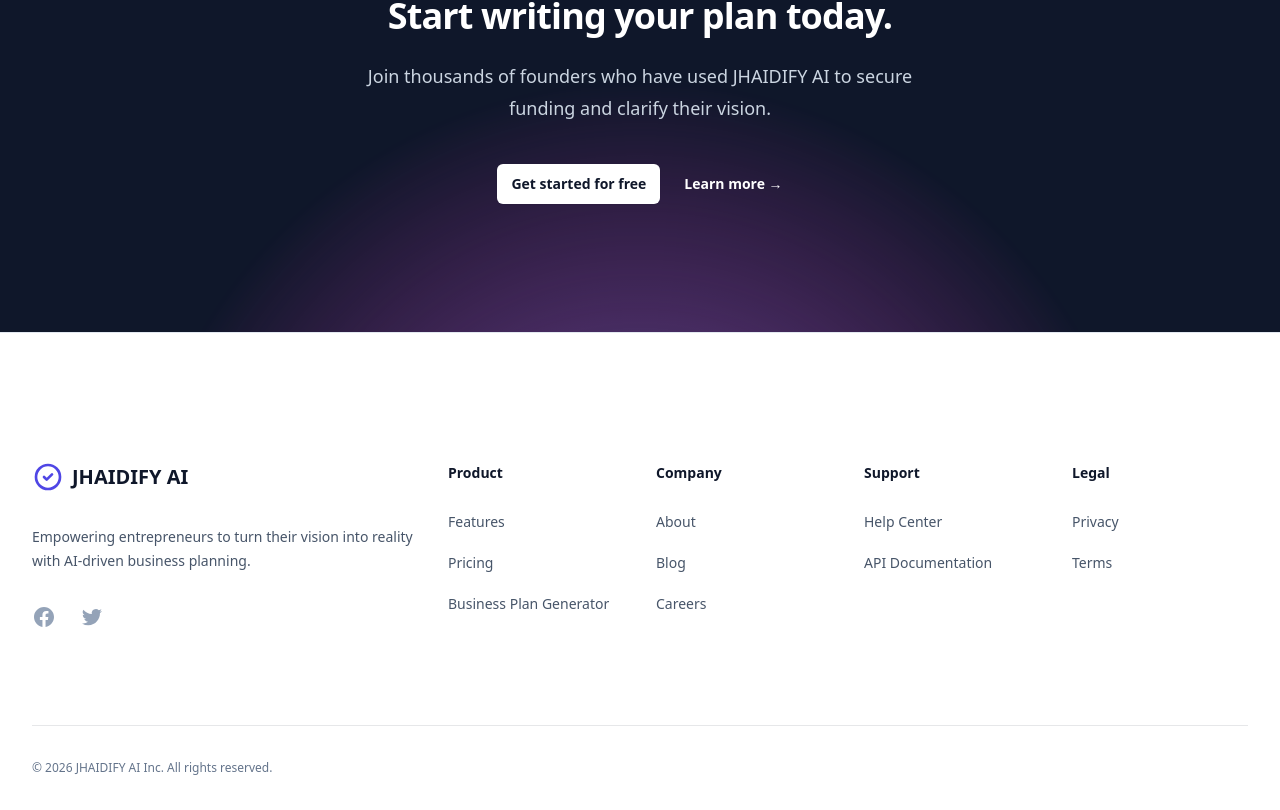
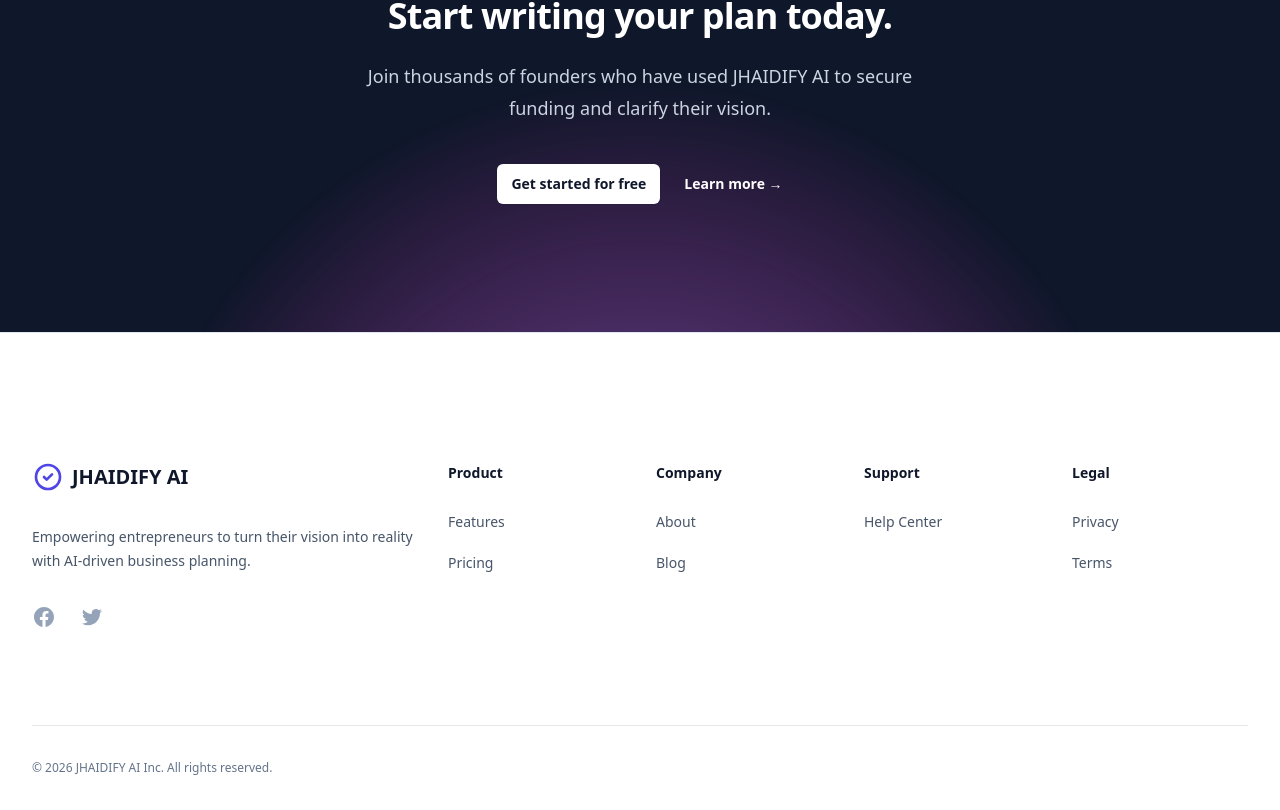
Before and after one commit to El-Dev-g/PRIGIDFY-AI, a React (Vite) app: page / in a window 1280 px wide. Shown: the part 3013-3823 px from the top of the page. Built offline with nearby package versions, Linux system fonts and the light colour scheme.

Commit message:
feat(footer): Remove redundant "Business Plan Generator" link
The "Business Plan Generator" link in the footer was a duplicate and has been removed to clean up the navigation.

```diff
--- a/components/Footer.tsx
+++ b/components/Footer.tsx
@@ -41,7 +41,6 @@ export const Footer: React.FC<FooterProps> = ({ onNavigate }) => {
                 <ul role="list" className="mt-6 space-y-4">
                   <li><button onClick={() => onNavigate('landing')} className="text-sm leading-6 text-slate-600 dark:text-slate-400 hover:text-slate-900 dark:hover:text-white">Features</button></li>
                   <li><button onClick={() => onNavigate('pricing')} className="text-sm leading-6 text-slate-600 dark:text-slate-400 hover:text-slate-900 dark:hover:text-white">Pricing</button></li>
-                  <li><button onClick={() => onNavigate('pricing')} className="text-sm leading-6 text-slate-600 dark:text-slate-400 hover:text-slate-900 dark:hover:text-white">Business Plan Generator</button></li>
                 </ul>
               </div>
               <div className="mt-10 md:mt-0">
@@ -49,7 +48,6 @@ export const Footer: React.FC<FooterProps> = ({ onNavigate }) => {
                 <ul role="list" className="mt-6 space-y-4">
                    <li><button onClick={() => onNavigate('about')} className="text-sm leading-6 text-slate-600 dark:text-slate-400 hover:text-slate-900 dark:hover:text-white">About</button></li>
                    <li><button onClick={() => onNavigate('blog')} className="text-sm leading-6 text-slate-600 dark:text-slate-400 hover:text-slate-900 dark:hover:text-white">Blog</button></li>
-                   <li><button onClick={() => onNavigate('careers')} className="text-sm leading-6 text-slate-600 dark:text-slate-400 hover:text-slate-900 dark:hover:text-white">Careers</button></li>
                 </ul>
               </div>
             </div>
@@ -58,7 +56,6 @@ export const Footer: React.FC<FooterProps> = ({ onNavigate }) => {
                 <h3 className="text-sm font-semibold leading-6 text-slate-900 dark:text-white">Support</h3>
                 <ul role="list" className="mt-6 space-y-4">
                    <li><button onClick={() => onNavigate('help')} className="text-sm leading-6 text-slate-600 dark:text-slate-400 hover:text-slate-900 dark:hover:text-white">Help Center</button></li>
-                   <li><button onClick={() => onNavigate('api')} className="text-sm leading-6 text-slate-600 dark:text-slate-400 hover:text-slate-900 dark:hover:text-white">API Documentation</button></li>
                 </ul>
               </div>
               <div className="mt-10 md:mt-0">
```
